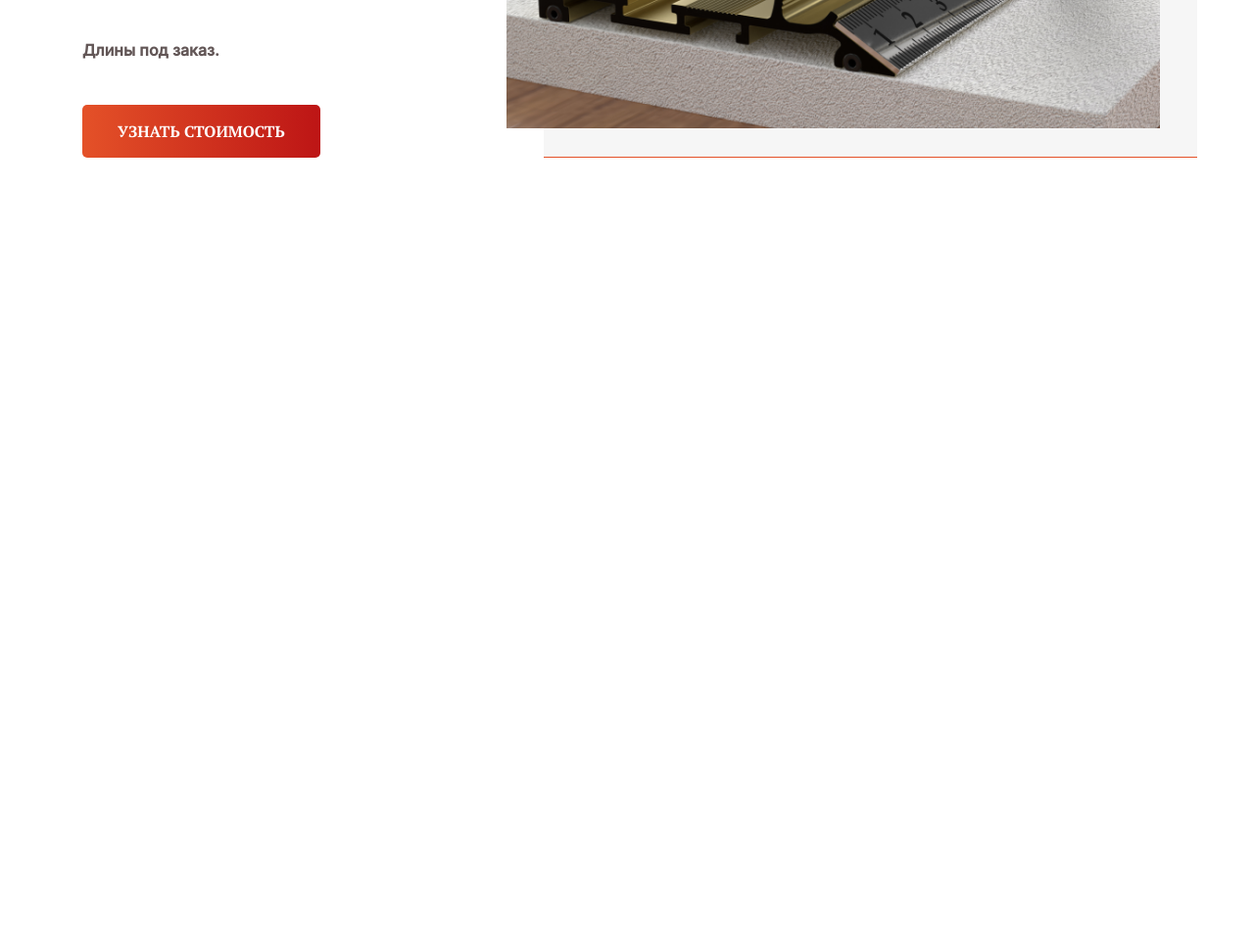
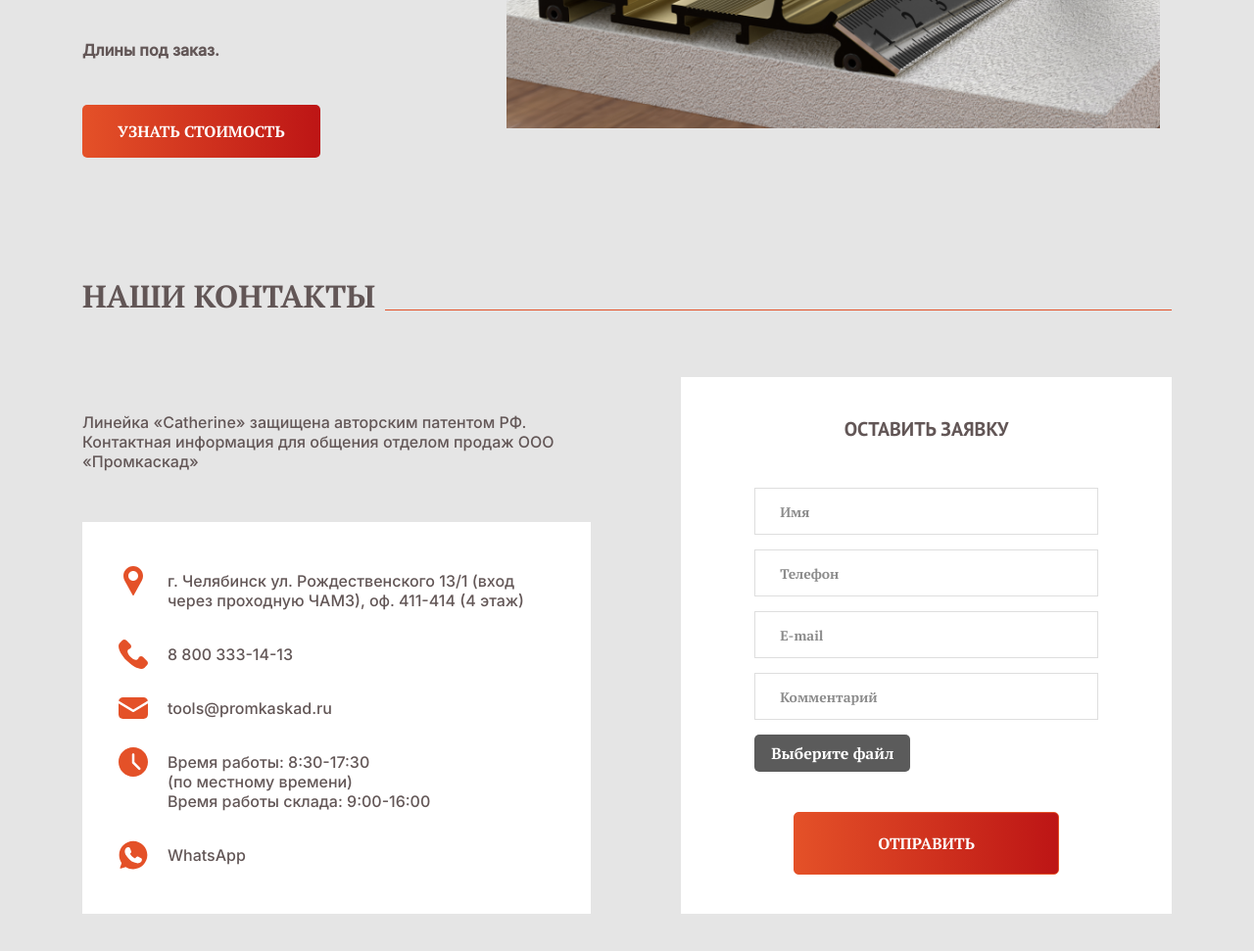
Before and after one commit to MCF512/Prom, a website: page docs/index.html in a window 1280 px wide. Shown: the part 5031-6002 px from the top of the page at 98% size. Before the commit the page ends 5312 px from the top, so only its background shows below. Drawn offline with Linux system fonts and the light colour scheme.

Commit message:
added contact section

```diff
--- a/docs/index.html
+++ b/docs/index.html
@@ -390,6 +390,66 @@
     </div>
   </section>
 
+  <section class="contact">
+    <div class="container">
+      <h2 class="contact__title title">
+        Наши контакты
+      </h2>
+
+      <div class="contact__wrapper">
+        <div class="contact__block">
+          <p class="contact__info">
+            Линейка «Catherine» защищена авторским патентом РФ.
+            Контактная информация для общения отделом продаж ООО «Промкаскад»
+          </p>
+
+          <ul class="contact__location">
+            <li class="contact__item contact__item--location">
+              г. Челябинск ул. Рождественского 13/1 (вход через проходную ЧАМЗ), оф. 411-414 (4 этаж)
+            </li>
+            <li class="contact__item contact__item--tel">
+              <a class="contact__link" href="tel:8 800 333-14-13">
+                8 800 333-14-13
+              </a>
+            </li>
+            <li class="contact__item contact__item--mail">
+              <a class="contact__link" href="mailto:tools@promkaskad.ru">
+                tools@promkaskad.ru
+              </a>
+            </li>
+            <li class="contact__item contact__item--time">
+              Время работы: 8:30-17:30
+              <span>(по местному времени)</span>
+              Время работы склада: 9:00-16:00
+            </li>
+            <li class="contact__item contact__item--whatsapp">
+              WhatsApp
+            </li>
+          </ul>
+        </div>
+
+        <div class="contact__request">
+          <h2 class="contact__subtitle">
+            ОСТАВИТЬ ЗАЯВКУ
+          </h2>
+
+          <form class="contact__form" action="">
+            <input class="contact__input" type="text" placeholder="Имя">
+            <input class="contact__input" type="tel" placeholder="Телефон">
+            <input class="contact__input" type="email" placeholder="E-mail">
+            <input class="contact__input" type="text" placeholder="Комментарий">
+
+
+            <input class="contact__file" type="file" id="contact__file">
+            <label for="contact__file">Выберите файл</label>
+
+            <button class="contact__submit" type="submit">Отправить</button>
+          </form>
+        </div>
+      </div>
+    </div>
+  </section>
+
   <script src="js/main.min.js"></script>
 </body>
 
--- a/docs/scss/style.scss
+++ b/docs/scss/style.scss
@@ -400,6 +400,7 @@
 
 .upgrade {
   padding: 120px 0;
+  background-color: #e5e5e5;
 
   &__wrapper {
     display: flex;
@@ -490,6 +491,135 @@
   }
 }
 
+.contact {
+  background-color: #e5e5e5;
+  padding-bottom: 120px;
+
+  &__title {
+    margin-bottom: 62px;
+  }
+
+  &__wrapper {
+    display: flex;
+    align-items: end;
+  }
+
+  &__block {
+    font-family: 'Inter';
+    font-weight: 500;
+    margin-right: 92px;
+  }
+
+  &__info {
+    margin-bottom: 52px;
+    max-width: 540px;
+  }
+
+  &__location {
+    background-color: #fff;
+    padding: 50px 63px 50px 37px;
+    // max-width: 574px;
+    // margin-right: 0;
+  }
+
+  &__item {
+    position: relative;
+    padding-left: 50px;
+
+    &:not(:last-child) {
+      margin-bottom: 35px;
+    }
+
+    &::before {
+      content: '';
+      position: absolute;
+      left: 0;
+      top: -5px;
+    }
+
+    &--location::before {
+      content: url(../images/location.svg);
+    }
+
+    &--tel::before {
+      content: url(../images/phone.svg);
+    }
+
+    &--mail::before {
+      content: url(../images/mail.svg);
+    }
+
+    &--time::before {
+      content: url(../images/time.svg);
+    }
+
+    &--whatsapp::before {
+      content: url(../images/whatsapp.svg);
+    }
+
+    span {
+      display: block;
+    }
+  }
+
+  &__request {
+    padding: 40px 75px;
+    background-color: #fff;
+  }
+
+  &__subtitle {
+    text-transform: uppercase;
+    font-family: 'Sans';
+    font-weight: 700;
+    text-align: center;
+    margin-bottom: 47px;
+    font-size: 20px;
+  }
+
+  &__form {
+    display: flex;
+    flex-direction: column;
+
+  }
+
+  &__input {
+    padding: 12px 25px;
+    border: 1px solid rgba(91, 91, 91, 0.2);
+
+    &:not(:last-child) {
+      margin-bottom: 15px;
+    }
+
+    &::placeholder {
+      color: #8c8c8c;
+      font-size: 14px;
+      font-weight: 400;
+    }
+  }
+
+  #contact__file {
+    display: none;
+  }
+
+  #contact__file + label {
+    padding: 8px 17px;
+    color: #fff;
+    background-color: #5b5b5b;
+    width: fit-content;
+    border-radius: 5px;
+    margin-bottom: 41px;
+  }
+
+  &__submit {
+    color: #fff;
+    background: linear-gradient(89.74deg, #E45128 0.16%, #BD1515 99.78%);
+    border: 1px solid #E45128;
+    border-radius: 5px;
+    padding: 20px 85px;
+    text-transform: uppercase;
+    margin: 0 40px;
+  }
+}
 
 
 
```
Also changed, not shown: docs/css/style.min.css, docs/images/location.svg (added), docs/images/time.svg (added), docs/images/whatsapp.svg (added).
